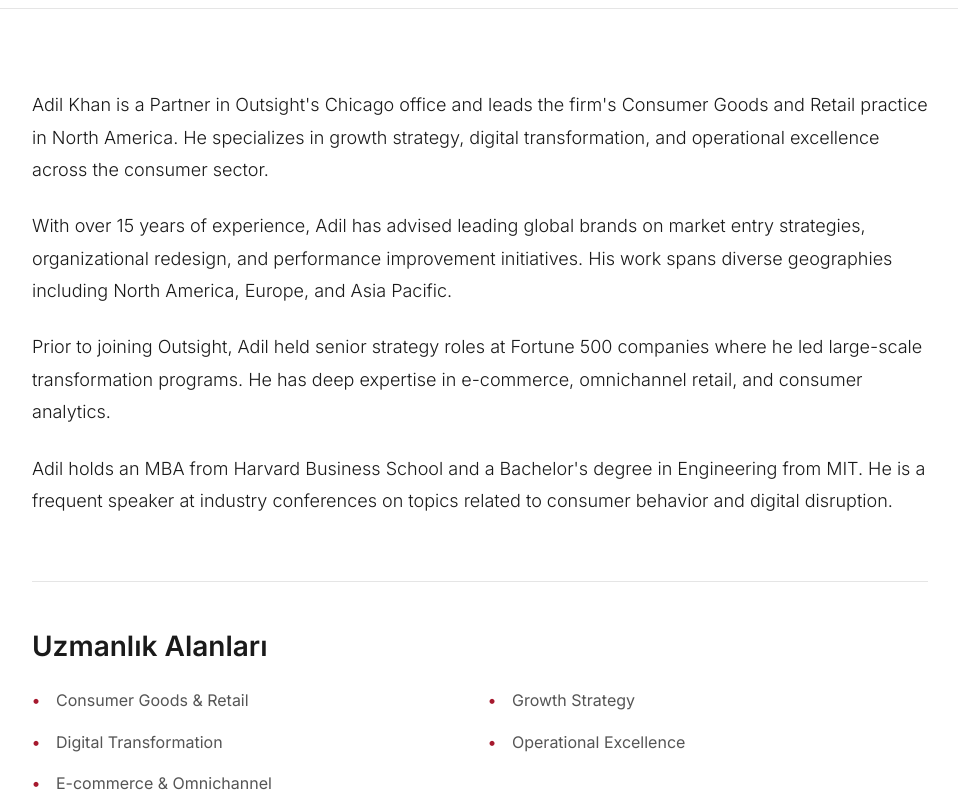
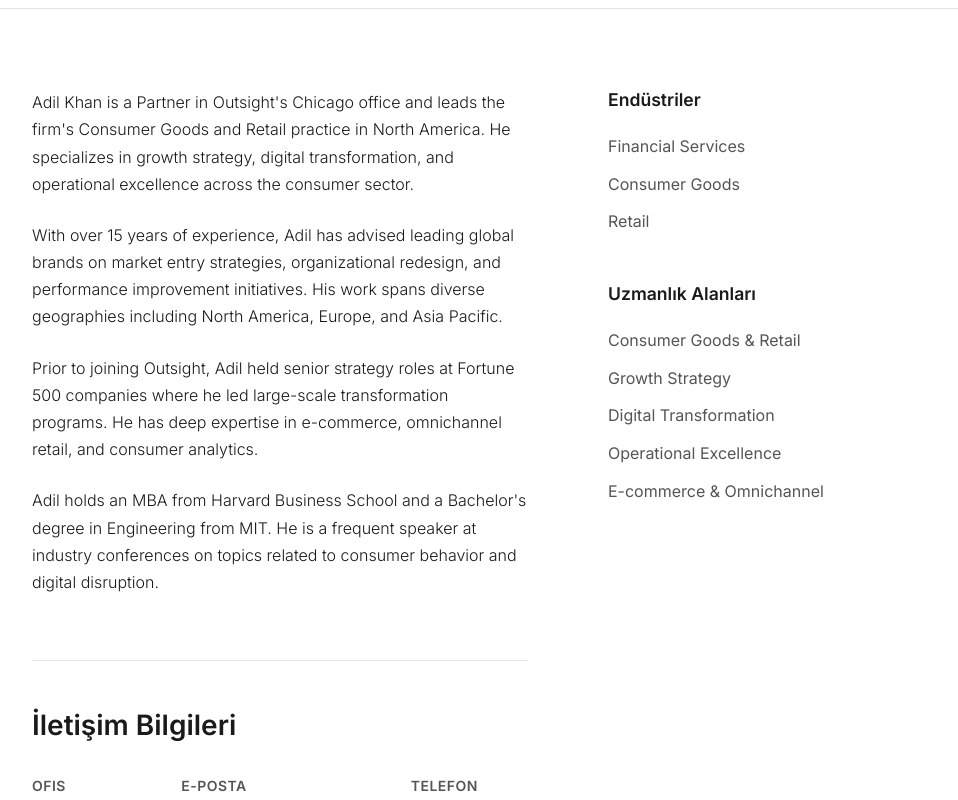
Before and after one commit to happysoldier/Outsight, a React (Vite) app: page /about/people/adil-khan in a window 1280 px wide. Shown: the part 520-1320 px from the top of the page, without its empty margins (160-1118 px from the left). Built offline with nearby package versions, Linux system fonts and the light colour scheme; a web font is replaced by a local one.

Commit message:
Auto-update: Tue Jan 20 20:05:17 +03 2026

```diff
--- a/src/data/peopleData.js
+++ b/src/data/peopleData.js
@@ -23,6 +23,11 @@
             "Digital Transformation",
             "Operational Excellence",
             "E-commerce & Omnichannel"
+        ],
+        industries: [
+            "Financial Services",
+            "Consumer Goods",
+            "Retail"
         ]
     },
     'sener-cavga': {
--- a/src/pages/PersonBio.css
+++ b/src/pages/PersonBio.css
@@ -67,9 +67,16 @@
     padding: 5rem 0;
 }
 
-.bio-content-wrapper {
-    max-width: 900px;
-    margin: 0 auto;
+.bio-layout {
+    display: grid;
+    grid-template-columns: 1fr 320px;
+    gap: 5rem;
+    align-items: start;
+}
+
+/* Main Content - Left */
+.bio-main {
+    max-width: 680px;
 }
 
 .bio-text {
@@ -77,47 +84,11 @@
 }
 
 .bio-text p {
-    font-size: 1.125rem;
-    line-height: 1.8;
+    font-size: 1rem;
+    line-height: 1.7;
     color: var(--color-text-primary);
     margin-bottom: 1.5rem;
     font-weight: 300;
-}
-
-.bio-expertise {
-    padding-top: 3rem;
-    border-top: 1px solid var(--color-border);
-    margin-bottom: 4rem;
-}
-
-.bio-expertise h2 {
-    font-size: 1.75rem;
-    font-weight: 600;
-    margin-bottom: 1.5rem;
-    color: var(--color-text-primary);
-}
-
-.bio-expertise ul {
-    list-style: none;
-    padding: 0;
-    display: grid;
-    grid-template-columns: repeat(2, 1fr);
-    gap: 1rem;
-}
-
-.bio-expertise li {
-    font-size: 1rem;
-    color: var(--color-text-secondary);
-    padding-left: 1.5rem;
-    position: relative;
-}
-
-.bio-expertise li::before {
-    content: '•';
-    position: absolute;
-    left: 0;
-    color: var(--color-accent);
-    font-weight: bold;
 }
 
 /* Contact Info */
@@ -164,6 +135,36 @@
     color: var(--color-accent);
 }
 
+/* Sidebar - Right */
+.bio-sidebar {
+    position: sticky;
+    top: 120px;
+}
+
+.sidebar-section {
+    margin-bottom: 3rem;
+}
+
+.sidebar-section h3 {
+    font-size: 1.1rem;
+    font-weight: 700;
+    color: var(--color-text-primary);
+    margin-bottom: 1.5rem;
+}
+
+.sidebar-section ul {
+    list-style: none;
+    padding: 0;
+    margin: 0;
+}
+
+.sidebar-section li {
+    font-size: 1rem;
+    color: var(--color-text-secondary);
+    margin-bottom: 0.75rem;
+    font-weight: 400;
+}
+
 /* Responsive */
 @media (max-width: 1024px) {
     .hero-grid {
@@ -172,6 +173,11 @@
 
     .hero-left h1 {
         font-size: 3rem;
+    }
+
+    .bio-layout {
+        grid-template-columns: 1fr 280px;
+        gap: 3rem;
     }
 
     .contact-grid {
@@ -205,8 +211,14 @@
         text-align: center;
     }
 
-    .bio-expertise ul {
+    .bio-layout {
         grid-template-columns: 1fr;
+        gap: 3rem;
+    }
+
+    .bio-sidebar {
+        position: relative;
+        top: 0;
     }
 
     .contact-grid {
--- a/src/pages/PersonBio.jsx
+++ b/src/pages/PersonBio.jsx
@@ -42,20 +42,13 @@
             {/* Bio Content */}
             <section className="bio-section">
                 <div className="container">
-                    <div className="bio-content-wrapper">
+                    <div className="bio-layout">
+                        {/* Main Content - Left */}
+                        <div className="bio-main">
                             <div className="bio-text">
                                 {personData.bio.map((paragraph, index) => (
                                     <p key={index}>{paragraph}</p>
                                 ))}
-                        </div>
-
-                        <div className="bio-expertise">
-                            <h2>Uzmanlık Alanları</h2>
-                            <ul>
-                                {personData.expertise.map((item, index) => (
-                                    <li key={index}>{item}</li>
-                                ))}
-                            </ul>
                             </div>
 
                             <div className="bio-contact-info">
@@ -76,6 +69,32 @@
                                 </div>
                             </div>
                         </div>
+
+                        {/* Sidebar - Right */}
+                        <aside className="bio-sidebar">
+                            {personData.industries && personData.industries.length > 0 && (
+                                <div className="sidebar-section">
+                                    <h3>Endüstriler</h3>
+                                    <ul>
+                                        {personData.industries.map((industry, index) => (
+                                            <li key={index}>{industry}</li>
+                                        ))}
+                                    </ul>
+                                </div>
+                            )}
+
+                            {personData.expertise && personData.expertise.length > 0 && (
+                                <div className="sidebar-section">
+                                    <h3>Uzmanlık Alanları</h3>
+                                    <ul>
+                                        {personData.expertise.map((item, index) => (
+                                            <li key={index}>{item}</li>
+                                        ))}
+                                    </ul>
+                                </div>
+                            )}
+                        </aside>
+                    </div>
                 </div>
             </section>
         </div>
```
Lines whose indentation alone changed are shown as unchanged.
